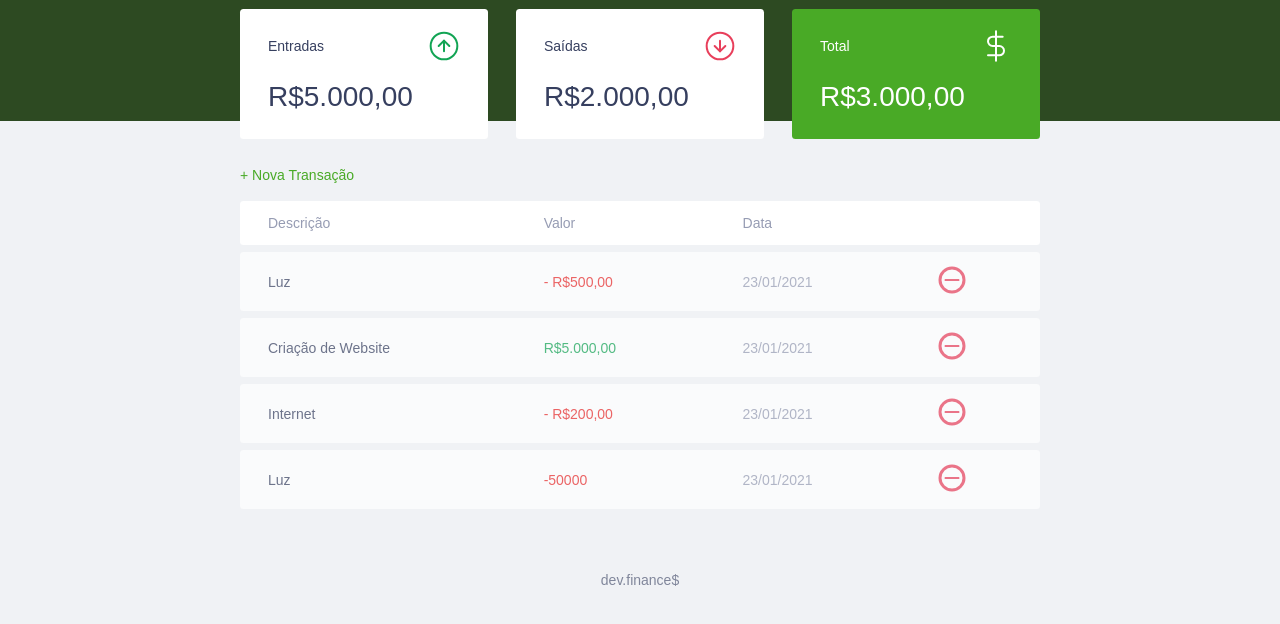
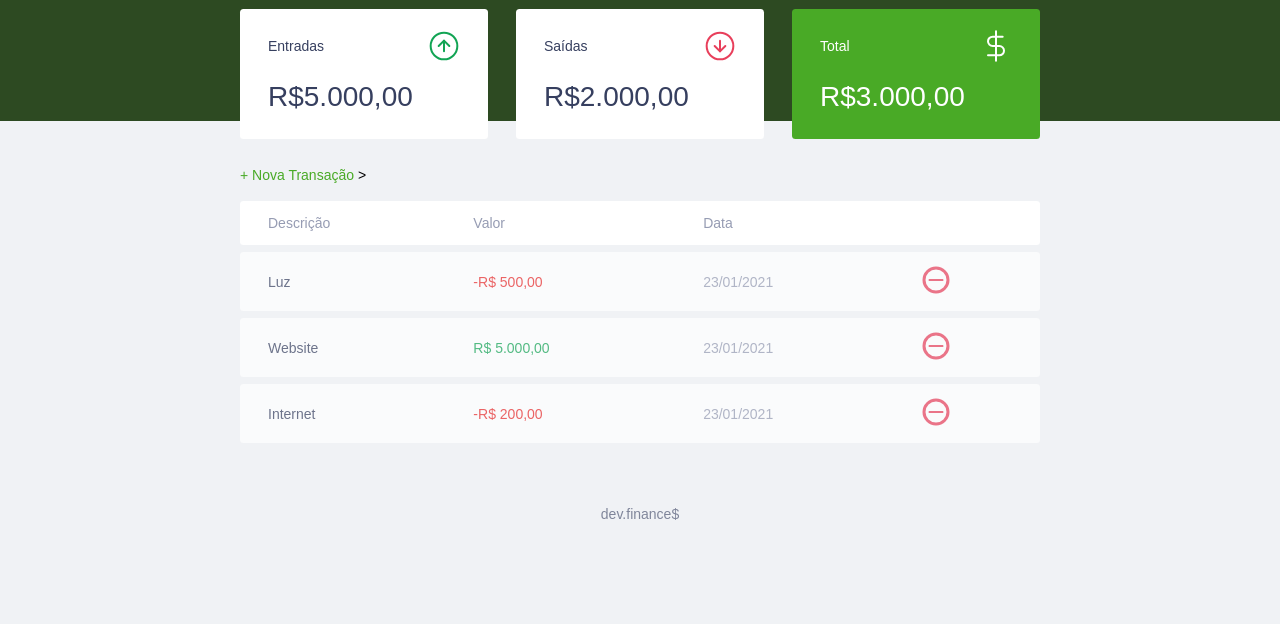
Before and after one commit to dvramos/DevFinance, a plain HTML site: page index.html in a window 1280 px wide. Shown: the part 74-698 px from the top of the page. Drawn offline with Linux system fonts and the light colour scheme.

Commit message:
Aula 03
Adicionado Script Transaction

```diff
--- a/index.html
+++ b/index.html
@@ -57,24 +57,7 @@
                     </tr>
                 </thead>
                 <tbody>
-                    <tr>
-                        <td class="description">Luz</td>
-                        <td class="expense">- R$500,00</td>
-                        <td class="date">23/01/2021</td>
-                        <td><img src="assets/minus.svg"   alt="Remover Transação"></td>
-                    </tr>
-                    <tr>
-                        <td class="description">Criação de Website</td>
-                        <td class="income">R$5.000,00</td>
-                        <td class="date">23/01/2021</td>
-                        <td><img src="assets/minus.svg" alt="Remover Transação"></td>
-                    </tr>
-                    <tr>
-                        <td class="description">Internet</td>
-                        <td class="expense">- R$200,00</td>
-                        <td class="date">23/01/2021</td>
-                        <td><img src="assets/minus.svg" alt="Remover Transação"></td>
-                    </tr>
+                <!-- Conteudo em Script transaction-->>
                 </tbody>
             </table>
         </section>
--- a/script.js
+++ b/script.js
@@ -60,11 +60,13 @@ const DOM = {
 
         },
     innerHTMLTransaction(transaction){
+        const CSSclass = transaction.amount > 0 ? "income" : "expense" // se amount maior que 0 vá para income senão vá para expense
 
+        const amount = Utils.formatCurrency(transaction.amount)
 
         const html = `
                         <td class="description">${transaction.description}</td>
-                        <td class="expense">${transaction.amount}</td>
+                        <td class="${CSSclass}">${amount}</td>
                         <td class="date">${transaction.date}</td>
                         <td><img src="assets/minus.svg"   alt="Remover Transação"></td>
                     `
@@ -72,4 +74,24 @@ const DOM = {
     }
 }
 
-DOM.addTransaction(transactions[0])
+const Utils = {
+    formatCurrency(value) {
+        const signal = Number(value) < 0 ? "-" : ""
+
+        value = String(value).replace(/\D/g, "")
+
+        value = Number(value) / 100
+
+        value = value.toLocaleString("pt-Br", {
+            style: "currency",
+            currency: "BRL"
+        })
+
+        return signal + value
+
+    }
+}
+
+transactions.forEach(function(transaction) {
+    DOM.addTransaction(transaction)
+})
```
